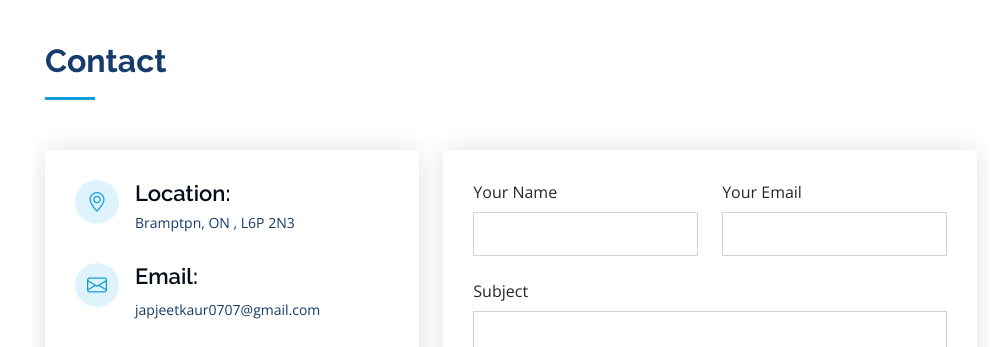
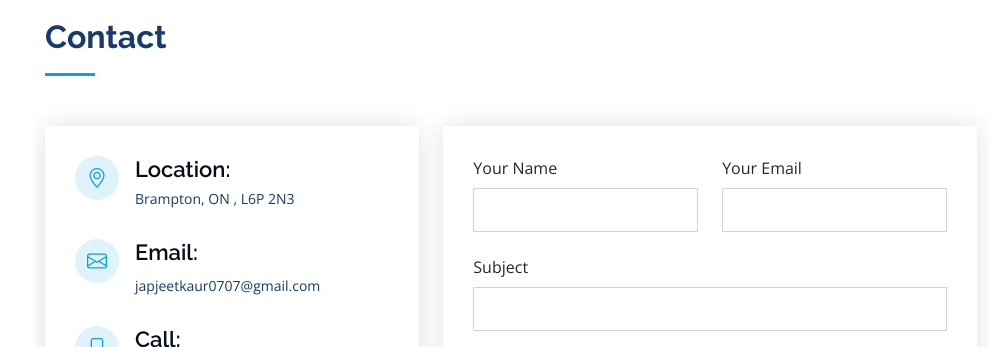
Before and after one commit to japjeet1975/PORTFOLIO, a plain HTML site: page index.html in a window 1280 px wide. Shown: the part 3148-3495 px from the top of the page, without its empty margins (279-1280 px from the left). Drawn offline with nearby package versions, Linux system fonts and the light colour scheme.

Commit message:
debugged

```diff
--- a/index.html
+++ b/index.html
@@ -221,7 +221,7 @@
         </div>
 
       </div>
-    </section>End Resume Section --> -->
+    </section>End Resume Section -->
 
     <!-- ======= Portfolio Section ======= -->
     <section id="portfolio" class="portfolio section-bg">
@@ -465,7 +465,7 @@
               <div class="address">
                 <i class="bi bi-geo-alt"></i>
                 <h4>Location:</h4>
-                <p>Bramptpn, ON , L6P 2N3</p>
+                <p>Brampton, ON , L6P 2N3</p>
               </div>
 
               <div class="email">
```
